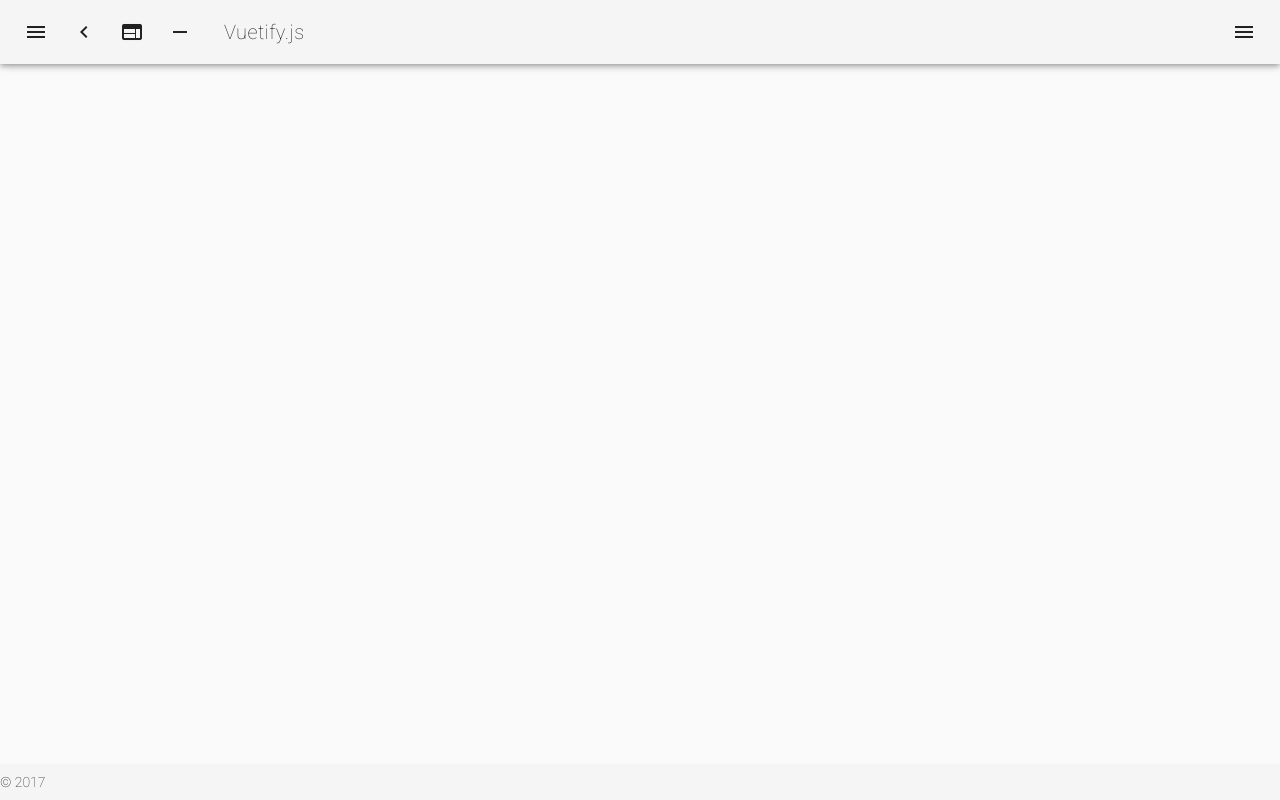
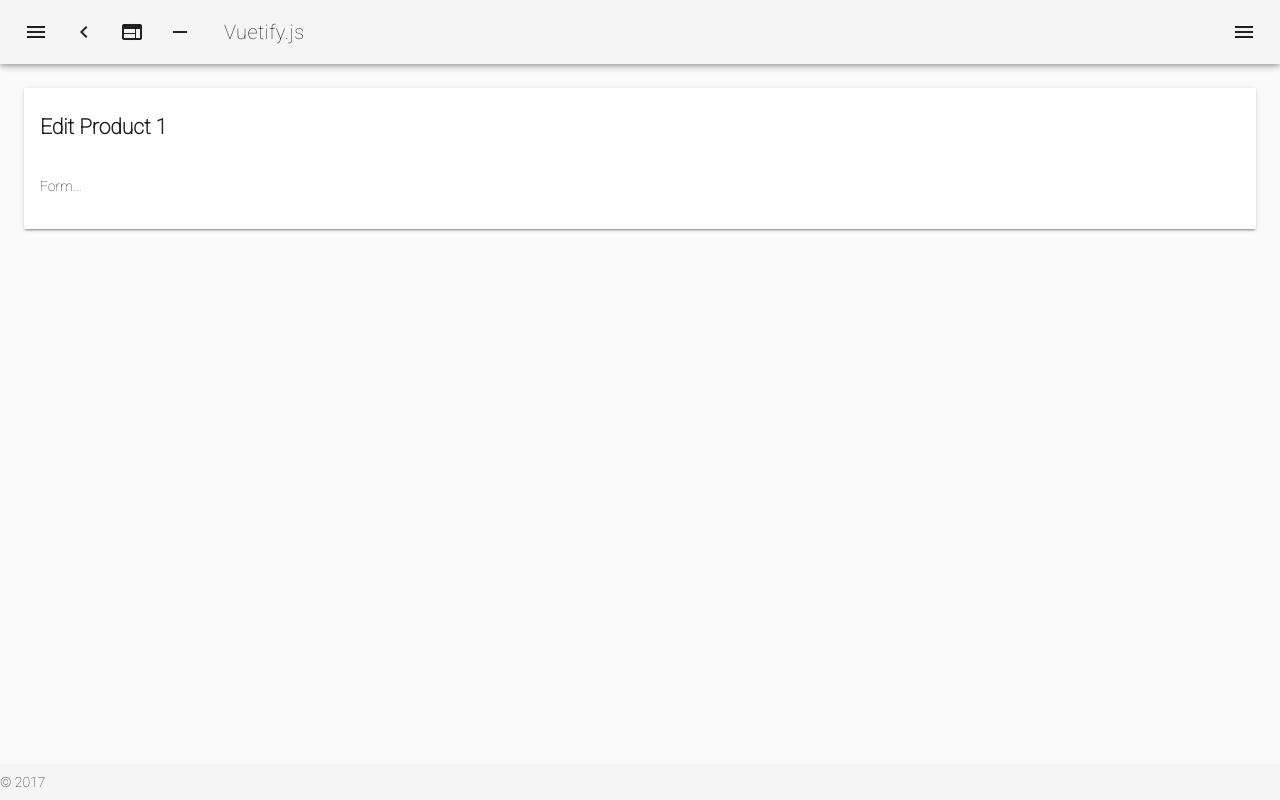
Before and after one commit to danielschmitz/vue-build-deploy-myapp, a Vue app: page /#/editproduct/1 in a window 1280 px wide. Built offline with nearby package versions, Linux system fonts and the light colour scheme; what vuetify-confirm would draw is missing.

Commit message:
edit product

```diff
--- a/src/router.js
+++ b/src/router.js
@@ -5,6 +5,7 @@ import Categories from './views/Categories.vue'
 import Customers from './views/Customers.vue'
 import Employees from './views/Employees.vue'
 import Products from './views/Products.vue'
+import EditProduct from './views/EditProduct.vue'
 
 
 Vue.use(Router)
@@ -46,6 +47,12 @@ export default new Router({
       meta: { requiresAuth: true }
     },
     {
+      path: '/editproduct/:id',
+      name: 'editproduct',
+      component: EditProduct,
+      meta: { requiresAuth: true }
+    },
+    {
       path: '/about',
       name: 'about',
       // route level code-splitting
--- /dev/null
+++ b/src/views/EditProduct.vue
@@ -0,0 +1,32 @@
+<template>
+  <v-container fluid>
+    <v-card class="card--flex-toolbar">
+      <v-card-title primary-title>
+        <h2>Edit Product {{id}}</h2>
+        <v-spacer></v-spacer>
+      </v-card-title>
+      <v-card-text>
+        Form...
+      </v-card-text>
+      <v-card-actions>
+        <v-spacer></v-spacer>
+      </v-card-actions>
+    </v-card>
+  </v-container>
+</template>
+<script>
+
+export default {
+  name: 'EditProduct',
+  data () {
+    return {
+      id: ''
+    };
+  },
+  mounted () {
+    console.log('EditProduct Mounted');
+    this.id = this.$route.params.id
+  },
+
+};
+</script>
--- a/src/views/Products.vue
+++ b/src/views/Products.vue
@@ -102,6 +102,16 @@
                     <v-list-tile-content class="align-end">{{ props.item.unitsInStock }}</v-list-tile-content>
                   </v-list-tile>
 
+                  <v-list-tile>
+                    <v-list-tile-content>Actions</v-list-tile-content>
+                    <v-list-tile-action>
+                      <v-icon @click="onClickEditProduct(props.item)">edit</v-icon>
+                    </v-list-tile-action>
+                    <v-list-tile-action>
+                      <v-icon @click="onClickDeleteProduct(props.item)">delete</v-icon>
+                    </v-list-tile-action>
+                  </v-list-tile>
+
                 </v-list>
               </v-card>
             </v-flex>
@@ -158,11 +168,15 @@ export default {
         this.products = r.data;
       });
     },
+
     onSearchClick () {
       this.getProducts();
     },
     onNewItemClick () {
       //TODO
+    },
+    onClickEditProduct (item) {
+      this.$router.push(`/editproduct/${item.id}`)
     }
   }
 };
```
